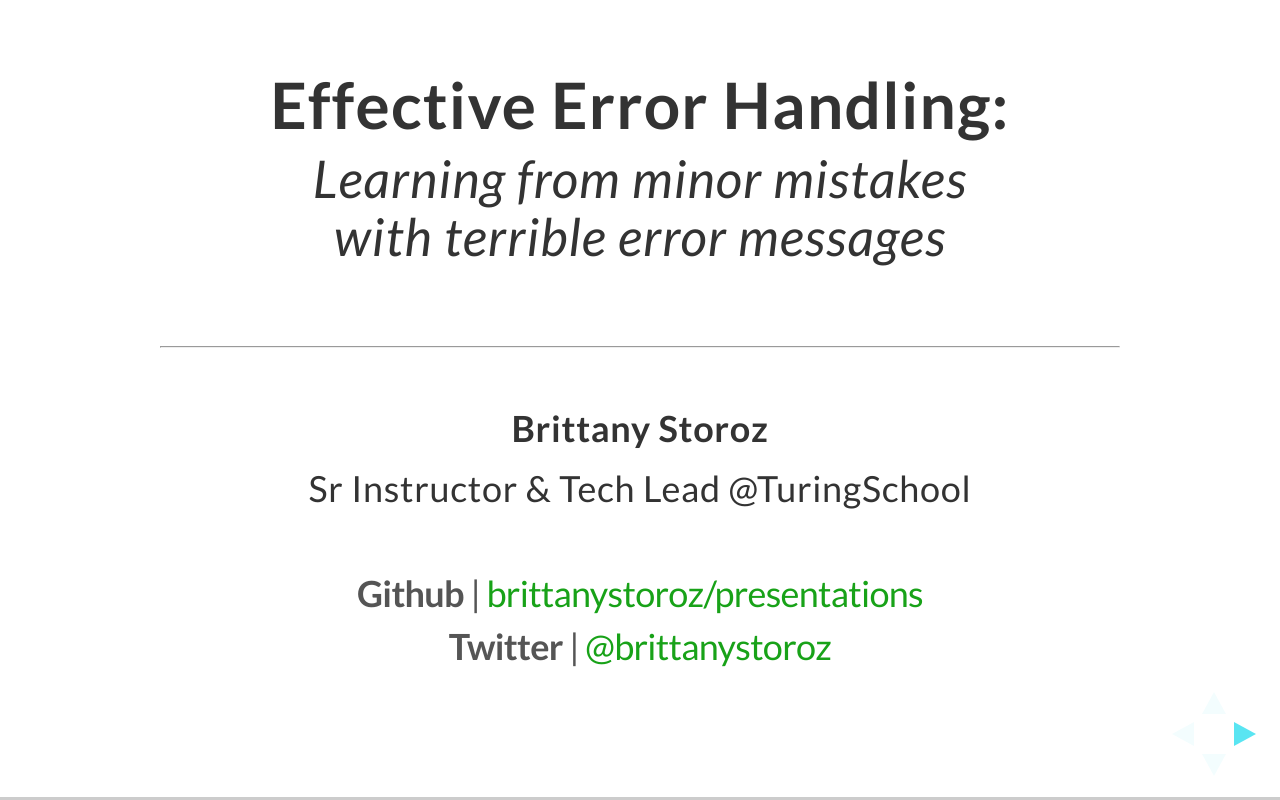
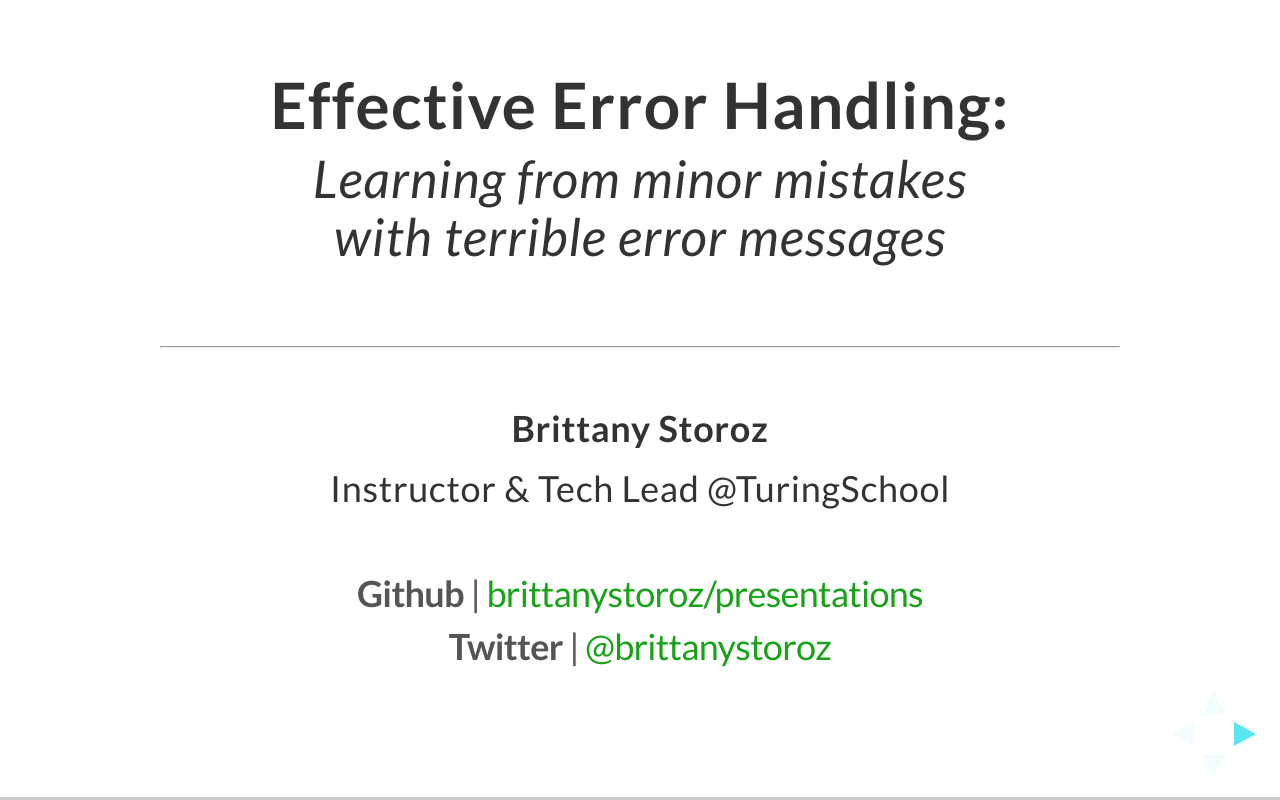
Before and after one commit to brittanydionigi/presentations, a plain HTML site: page error-handling/index.html in a window 1280 px wide. Drawn offline with Linux system fonts and the light colour scheme.

Commit message:
Update error handling

```diff
--- a/error-handling/index.html
+++ b/error-handling/index.html
@@ -57,7 +57,7 @@
           <h2 class="title-head">Learning from minor mistakes<br />with terrible error messages</h2><br />
           <hr /><br />
           <h4><b>Brittany Storoz</b></h4>
-          <h4>Sr Instructor & Tech Lead @TuringSchool</h4><br />
+          <h4>Instructor & Tech Lead @TuringSchool</h4><br />
           <p><b>Github</b> | <a href="https://github.com/brittanystoroz">brittanystoroz/presentations</a></p>
           <p><b>Twitter</b> | <a href="http://twitter.com/brittanystoroz">@brittanystoroz</a></p><br />
         </section>
```
Also changed, not shown: error-handling/img/mysql.png.
